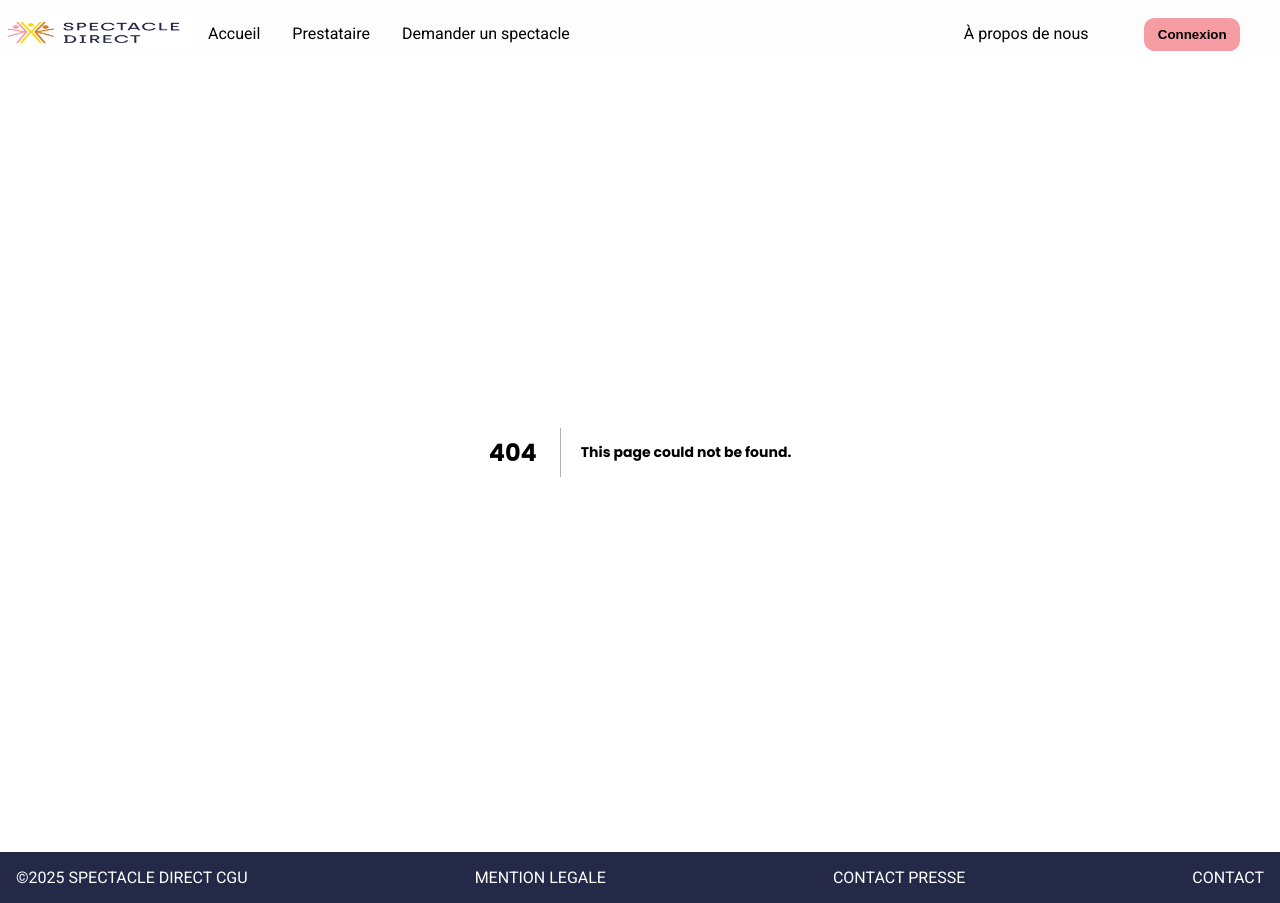
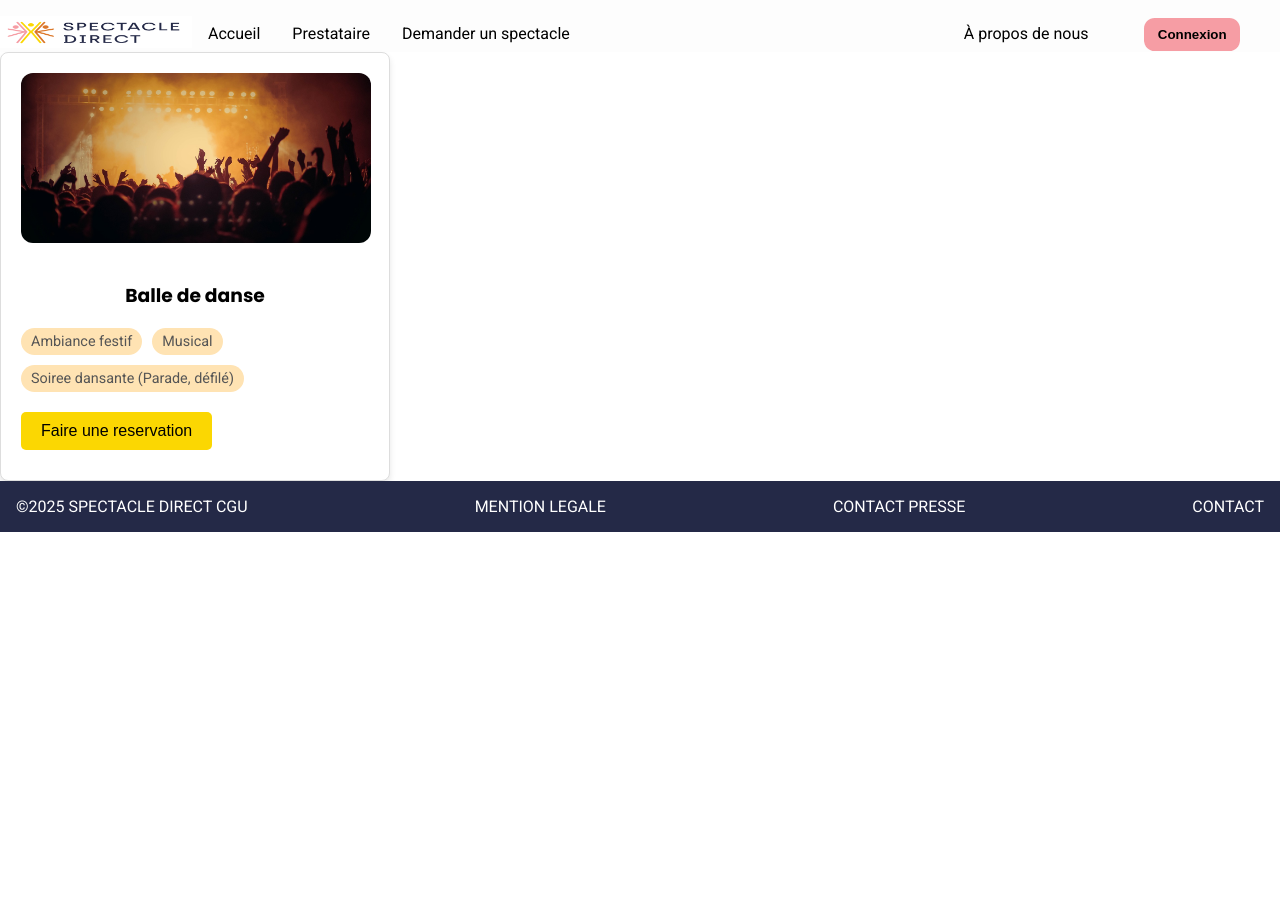
Before and after one commit to urngniaba/evenements-salle-spectacle, a Next.js app: page /spectacles/01 in a window 1280 px wide. Before the commit this address had no page. After the commit the page ends 800 px from the top, so only its background shows below. Built offline with nearby package versions, Linux system fonts and the light colour scheme.

Commit message:
Modification du composant Card et de son css

```diff
--- /dev/null
+++ b/app/spectacles/01/page.jsx
@@ -0,0 +1,18 @@
+import styles from "@/app/spectacles/spectacles.module.css";
+import Card from "@/components/Card";
+import Image from "next/image";
+import logo1 from '@/public/imageAffichage/concert.jpg';
+
+export default function Spectacle01() {
+    return <>
+        <Card titre='Balle de danse'
+            categorie='Ambiance festif'
+            sous_categorie='Musical'
+            description='Soiree dansante (Parade, défilé)'
+            bouton='Faire une reservation'
+            route='#'
+            imageSrc={logo1}>
+        </Card>
+
+    </>
+}
--- /dev/null
+++ b/app/spectacles/spectacles.module.css
@@ -0,0 +1,3 @@
+.image{
+    border-radius: 2px;
+}
--- a/components/Card.jsx
+++ b/components/Card.jsx
@@ -1,15 +1,17 @@
 import styles from '@/components/Card.module.css';
+import Link from 'next/link';
+import Image from 'next/image';
 
-export default function Card({ children, titre, categorie, sous_categorie, description }) {
+export default function Card({titre, categorie, sous_categorie, description, bouton, route, imageSrc }) {
     return (
         <div className={styles.card}>
-            {children}
+            <Image src={imageSrc} alt="card" className={styles.card_image} />
             <h3>{titre}</h3>
-            <div className={styles.tags}>
+            <div>
                 <span>{categorie}</span>
                 <span>{sous_categorie}</span>
                 <span>{description}</span>
-                <button className={styles.button}>Détail spectacle</button>
+                <Link href={route} className={styles.link}><button>{bouton}</button></Link>
             </div>
         </div>
     )
--- a/components/Card.module.css
+++ b/components/Card.module.css
@@ -13,14 +13,14 @@
     box-shadow: 0 8px 10px rgba(0, 0, 0, 0.2);
 }
 
-.tags {
+.card div {
     display: flex;
     flex-wrap: wrap;
     gap: 10px;
     margin: 10px 0;
 }
 
-.tags span {
+.card span {
     background-color: #ffe3b3;
     color: #555;
     font-size: 0.9rem;
@@ -28,7 +28,7 @@
     border-radius: 15px;
 }
 
-.button {
+.card button {
     background-color: #FBD702;
     color: black;
     border: none;
@@ -39,3 +39,18 @@
     font-size: 1rem;
     margin-top: 10px;
 }
+.card_image {
+    width: 350px;
+    height: 170px;
+    object-fit: cover;
+    border-radius: 12px;
+    margin-bottom: 15px;
+}
+
+.card Link {
+    text-decoration: none;
+}
+
+.link{
+    text-decoration: none;
+}
--- a/components/Header.jsx
+++ b/components/Header.jsx
@@ -4,6 +4,7 @@ import logo from "@/public/logo.png"
 import Link from "next/link"
 
 export default function Header() {
+
     return (
         <header className={styles.header}>
             <ul>
```
Also changed, not shown: app/spectacles/02/page.jsx (added, +18 -0 lines), components/Affichage.jsx (+25 -13 lines), components/affichage.module.css (+1 -9 lines).
